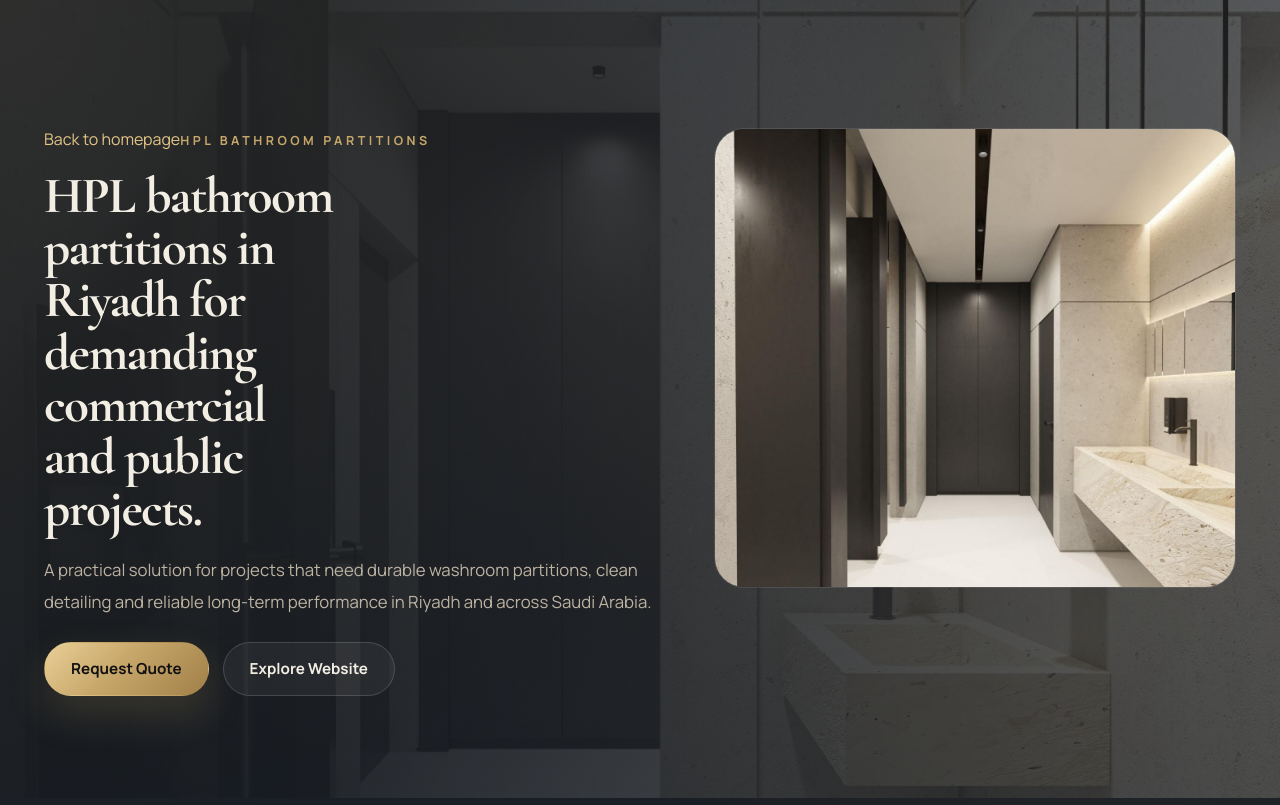
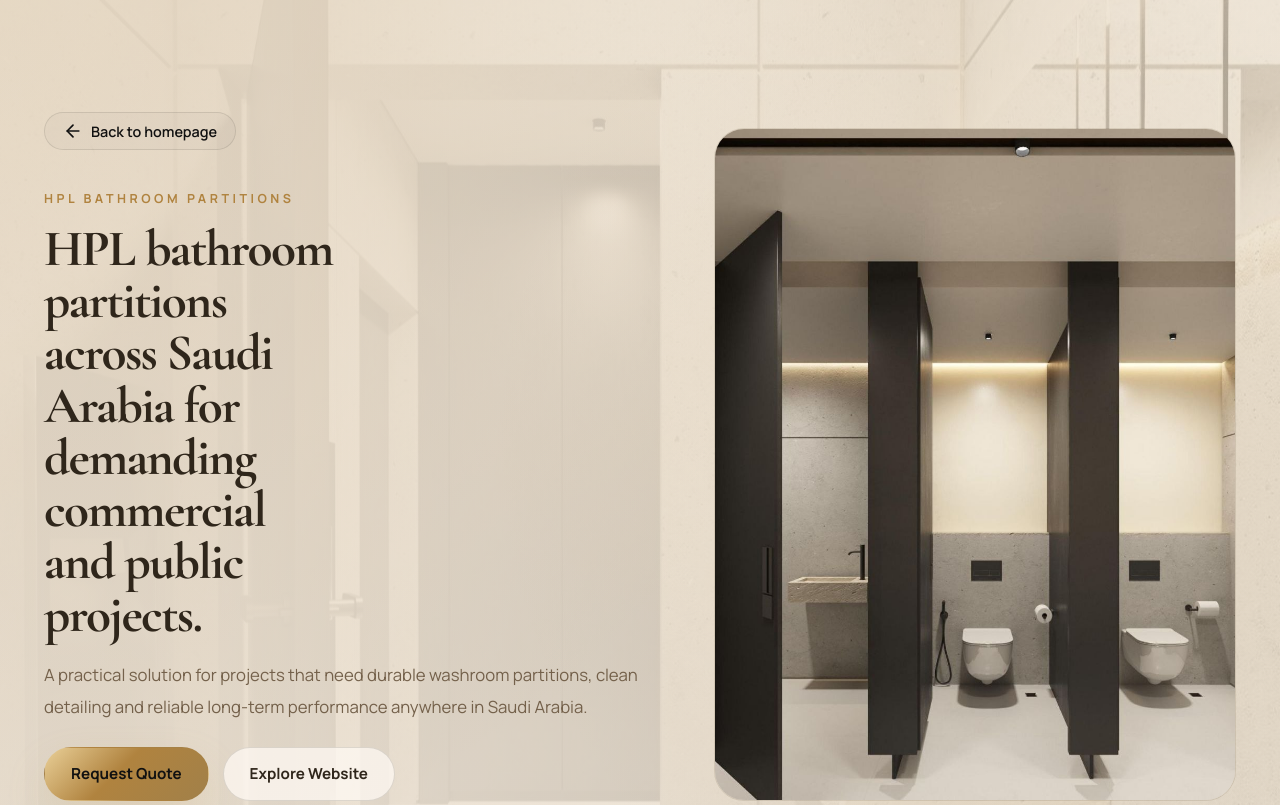
Before and after one commit to ziadhassanein21/HPL, a Next.js app: page /en/hpl-bathroom-partitions-riyadh in a window 1280 px wide. Shown: the top 805 px of the page. Built offline with nearby package versions, Linux system fonts and the light colour scheme; no server answers; a web font is replaced by a local one.

Commit message:
feat: implement multi-language routing with middleware and SEO-optimized layout structure

```diff
--- a/app/[lang]/[slug]/page.js
+++ b/app/[lang]/[slug]/page.js
@@ -1,4 +1,6 @@
+import Script from 'next/script';
 import Image from 'next/image';
+import ExpandableImage from '../components/ui/ExpandableImage';
 import { notFound } from 'next/navigation';
 import { getSeoPageBySlug, getSeoPages } from '../../../lib/seo-pages';
 import { getLocalizedUrl, getSiteUrl, hasRealContactValue, siteConfig } from '../../../lib/site';
@@ -139,17 +141,16 @@
 
   return (
     <>
-      <script
-        type="application/ld+json"
-        dangerouslySetInnerHTML={{ __html: JSON.stringify(schemaGraph) }}
-      />
-
       <main className="seo-page">
         <section className="seo-hero">
           <div className="seo-hero-backdrop" />
           <div className="container seo-hero-grid">
             <div className="seo-hero-copy">
               <a href={`/${lang}`} className="seo-back-link">
+                <svg width="20" height="20" viewBox="0 0 24 24" fill="none" stroke="currentColor" strokeWidth="2" strokeLinecap="round" strokeLinejoin="round" style={{ transform: lang === 'ar' ? 'rotate(180deg)' : 'none' }}>
+                  <line x1="19" y1="12" x2="5" y2="12"></line>
+                  <polyline points="12 19 5 12 12 5"></polyline>
+                </svg>
                 {lang === 'ar' ? 'العودة إلى الصفحة الرئيسية' : 'Back to homepage'}
               </a>
               <span className="eyebrow">{page.shortTitle}</span>
@@ -167,8 +168,8 @@
 
             <div className="seo-hero-media">
               <div className="seo-hero-image">
-                <Image
-                  src={siteConfig.ogImage}
+                <ExpandableImage
+                  src={page.image || siteConfig.ogImage}
                   alt={page.shortTitle}
                   fill
                   priority
@@ -252,6 +253,12 @@
           </div>
         </section>
       </main>
+
+      <Script
+        id="seo-page-schema"
+        type="application/ld+json"
+        dangerouslySetInnerHTML={{ __html: JSON.stringify(schemaGraph) }}
+      />
     </>
   );
 }
--- /dev/null
+++ b/app/[lang]/components/ui/ExpandableImage.js
@@ -0,0 +1,48 @@
+'use client';
+
+import { useState } from 'react';
+import Image from 'next/image';
+
+export default function ExpandableImage({ src, alt, className, sizes, priority }) {
+  const [isOpen, setIsOpen] = useState(false);
+
+  return (
+    <>
+      <div
+        className="expandable-image-wrapper"
+        onClick={() => setIsOpen(true)}
+        style={{ cursor: 'zoom-in', width: '100%', height: '100%', position: 'relative', overflow: 'hidden' }}
+      >
+        <Image
+          src={src}
+          alt={alt}
+          fill
+          className={className}
+          sizes={sizes || '(max-width: 900px) 100vw, 50vw'}
+          priority={priority}
+          style={{ objectFit: 'cover', transition: 'transform 0.3s ease' }}
+        />
+      </div>
+
+      {isOpen && (
+        <div
+          className="image-lightbox"
+          onClick={() => setIsOpen(false)}
+        >
+          <button className="lightbox-close" aria-label="Close">
+            &times;
+          </button>
+          <div className="lightbox-content" onClick={(e) => e.stopPropagation()}>
+            <Image
+              src={src}
+              alt={alt}
+              fill
+              style={{ objectFit: 'contain' }}
+              sizes="100vw"
+            />
+          </div>
+        </div>
+      )}
+    </>
+  );
+}
--- a/app/[lang]/layout.js
+++ b/app/[lang]/layout.js
@@ -1,3 +1,4 @@
+import Script from 'next/script';
 import { SpeedInsights } from "@vercel/speed-insights/next";
 import { Alexandria, Cormorant_Garamond, Manrope } from 'next/font/google';
 import '../globals.css';
@@ -192,10 +193,11 @@
   return (
     <html lang={lang} dir={lang === 'ar' ? 'rtl' : 'ltr'} suppressHydrationWarning>
       <head>
-        <script
+        <Script
+          id="theme-initializer"
+          strategy="beforeInteractive"
           dangerouslySetInnerHTML={{
             __html: `
-              (() => {
               try {
                 const storedTheme = localStorage.getItem('theme');
                 const systemDark = window.matchMedia('(prefers-color-scheme: dark)').matches;
@@ -204,8 +206,7 @@
                   : (systemDark ? 'dark' : 'light');
                 document.documentElement.dataset.theme = resolvedTheme;
                 document.documentElement.style.colorScheme = resolvedTheme;
-                } catch (error) {}
-              })();
+              } catch (e) {}
             `,
           }}
         />
@@ -217,19 +218,22 @@
           fontFamily: lang === 'ar' ? 'var(--font-arabic)' : 'var(--font-body)',
         }}
       >
-        <script
+        {children}
+        <Script
+          id="org-schema"
           type="application/ld+json"
           dangerouslySetInnerHTML={{ __html: JSON.stringify(organizationSchema) }}
         />
-        <script
+        <Script
+          id="store-schema"
           type="application/ld+json"
           dangerouslySetInnerHTML={{ __html: JSON.stringify(onlineStoreSchema) }}
         />
-        <script
+        <Script
+          id="business-schema"
           type="application/ld+json"
           dangerouslySetInnerHTML={{ __html: JSON.stringify(localBusinessSchema) }}
         />
-        {children}
         <SpeedInsights />
       </body>
     </html>
--- a/app/[lang]/page.js
+++ b/app/[lang]/page.js
@@ -1,3 +1,4 @@
+import Script from 'next/script';
 import { getDictionary } from '../../dictionaries';
 import ClientPage from './ClientPage';
 import { getLocalizedUrl, getSiteUrl, hasRealContactValue, siteConfig } from '../../lib/site';
@@ -13,11 +14,12 @@
 
   return (
     <>
-      <script
+      <ClientPage dict={dict} lang={lang} />
+      <Script
+        id="page-schema"
         type="application/ld+json"
         dangerouslySetInnerHTML={{ __html: JSON.stringify(schemaGraph) }}
       />
-      <ClientPage dict={dict} lang={lang} />
     </>
   );
 }
--- a/app/globals.css
+++ b/app/globals.css
@@ -889,8 +889,10 @@
   background: linear-gradient(180deg, var(--surface-subtle), rgba(255, 255, 255, 0.015));
   border: 1px solid var(--line);
   border-radius: var(--radius-md);
-  display: block;
-  padding: 26px;
+  display: flex;
+  flex-direction: column;
+  overflow: hidden;
+  padding: 0;
   transition: transform var(--transition), border-color var(--transition), box-shadow var(--transition);
 }
 
@@ -900,15 +902,53 @@
   transform: translateY(-6px);
 }
 
+.landing-link-image {
+  height: 200px;
+  overflow: hidden;
+  position: relative;
+  width: 100%;
+  flex-shrink: 0;
+}
+
+.landing-link-image img {
+  transition: transform 400ms ease;
+}
+
+.landing-link-card:hover .landing-link-image img {
+  transform: scale(1.06);
+}
+
+.landing-link-body {
+  display: flex;
+  flex-direction: column;
+  flex: 1;
+  gap: 0;
+  padding: 22px 24px 24px;
+}
+
 .landing-link-card h3 {
-  font-size: 1.3rem;
-  line-height: 1.3;
+  font-size: 1.2rem;
+  line-height: 1.35;
 }
 
 .landing-link-card p {
   color: var(--muted);
-  line-height: 1.8;
-  margin-top: 0.85rem;
+  flex: 1;
+  line-height: 1.75;
+  margin-top: 0.7rem;
+}
+
+.read-more {
+  color: var(--gold);
+  display: inline-block;
+  font-size: 0.9rem;
+  font-weight: 700;
+  margin-top: 1rem;
+  transition: gap var(--transition), color var(--transition);
+}
+
+.landing-link-card:hover .read-more {
+  color: var(--gold-strong);
 }
 
 .specs-grid,
@@ -1326,7 +1366,7 @@
 
 .seo-hero-grid,
 .seo-content-grid {
-  align-items: start;
+  align-items: center;
   display: grid;
   gap: 32px;
   grid-template-columns: minmax(0, 1.1fr) minmax(300px, 0.9fr);
@@ -1334,10 +1374,8 @@
   z-index: 1;
 }
 
-.seo-back-link {
-  color: var(--gold-strong);
-  display: inline-block;
-  margin-bottom: 1.25rem;
+.seo-hero-grid {
+  align-items: stretch;
 }
 
 .seo-main-title {
@@ -1357,6 +1395,21 @@
   min-height: 460px;
   overflow: hidden;
   position: relative;
+  width: 100%;
+  height: 100%;
+}
+
+.seo-hero-media {
+  align-self: stretch;
+  min-height: 460px;
+  position: relative;
+  width: 100%;
+}
+
+.seo-hero-copy {
+  display: flex;
+  flex-direction: column;
+  justify-content: center;
 }
 
 .seo-content-main,
@@ -1569,6 +1622,7 @@
     inset: 0;
     justify-content: center;
     left: 100%;
+    width: 100%;
     overflow-y: auto;
     padding: 96px 24px 32px;
     position: fixed;
@@ -1702,9 +1756,14 @@
   }
 
   .hero-title {
-    font-size: clamp(2.2rem, 10vw, 3rem);
-    line-height: 1;
+    font-size: clamp(1.8rem, 8vw, 2.4rem);
+    line-height: 1.15;
     max-width: none;
+  }
+
+  body[dir='rtl'] .hero-title {
+    font-size: clamp(1.6rem, 7vw, 2.2rem);
+    line-height: 1.4;
   }
 
   .hero-text {
@@ -1818,3 +1877,99 @@
     transform: none;
   }
 }
+
+/* Lightbox & Expandable Image Styles */
+.expandable-image-wrapper:hover img {
+  transform: scale(1.05);
+}
+
+.image-lightbox {
+  position: fixed;
+  inset: 0;
+  background: rgba(10, 12, 15, 0.95);
+  backdrop-filter: blur(8px);
+  z-index: 1000;
+  display: flex;
+  align-items: center;
+  justify-content: center;
+  cursor: zoom-out;
+}
+
+.lightbox-close {
+  position: absolute;
+  top: 30px;
+  right: 40px;
+  background: transparent;
+  border: none;
+  color: white;
+  font-size: 3rem;
+  line-height: 1;
+  cursor: pointer;
+  z-index: 1001;
+  transition: color var(--transition);
+}
+
+.lightbox-close:hover {
+  color: var(--gold);
+}
+
+body[dir='rtl'] .lightbox-close {
+  left: 40px;
+  right: auto;
+}
+
+.lightbox-content {
+  position: relative;
+  width: 90vw;
+  height: 85vh;
+  max-width: 1400px;
+  cursor: default;
+}
+
+@media (max-width: 640px) {
+  .lightbox-close {
+    top: 15px;
+    right: 20px;
+    font-size: 2.5rem;
+  }
+
+  body[dir='rtl'] .lightbox-close {
+    left: 20px;
+  }
+}
+
+/* SEO Back Link Button Styles */
+.seo-back-link {
+  display: inline-flex;
+  align-items: center;
+  gap: 8px;
+  color: var(--text) !important;
+  font-size: 0.9rem;
+  font-weight: 600;
+  margin-bottom: 2.5rem;
+  margin-top: -1rem; /* move it up slightly */
+  padding: 8px 18px;
+  border: 1px solid rgba(255, 255, 255, 0.15);
+  border-radius: 999px;
+  background: rgba(255, 255, 255, 0.03);
+  transition: all var(--transition) !important;
+  align-self: flex-start;
+  text-decoration: none;
+}
+
+.seo-back-link:hover {
+  background: rgba(255, 255, 255, 0.08);
+  border-color: rgba(255, 255, 255, 0.3);
+  transform: translateY(-2px);
+}
+
+html[data-theme='light'] .seo-back-link {
+  border-color: rgba(0, 0, 0, 0.1);
+  background: rgba(0, 0, 0, 0.02);
+  color: #111 !important;
+}
+
+html[data-theme='light'] .seo-back-link:hover {
+  background: rgba(0, 0, 0, 0.05);
+  border-color: rgba(0, 0, 0, 0.2);
+}
```
Also changed, not shown: app/[lang]/ClientPage.js (+18 -4 lines), middleware.js (renamed from proxy.js, +12 -2 lines), lib/seo-pages.js. Lines whose indentation alone changed are shown as unchanged.
